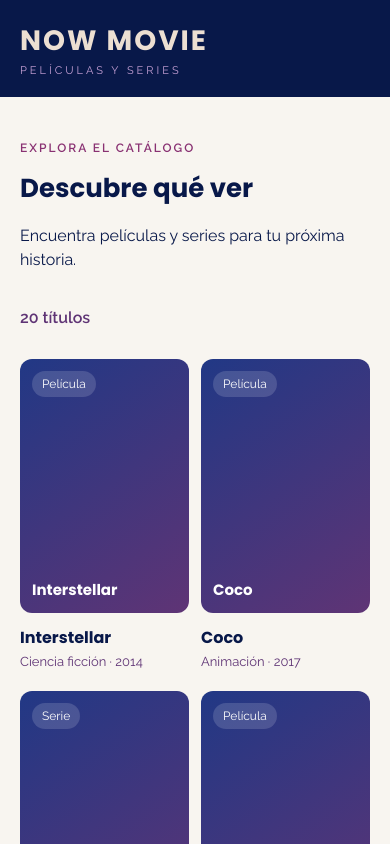
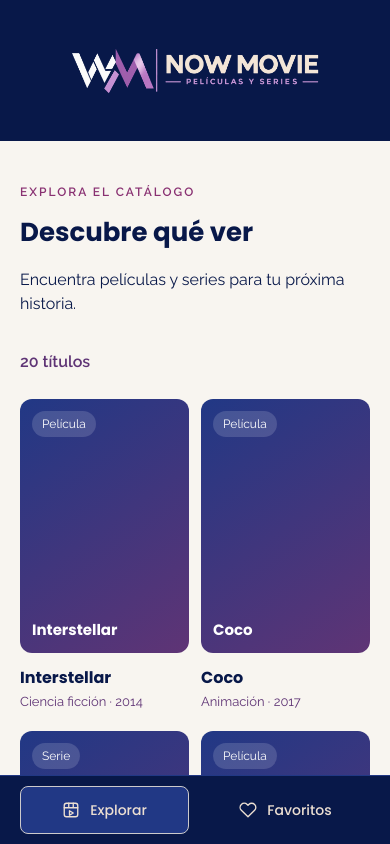
Before and after one commit to Karolac-AC/explorador-peliculas-series, a React (Vite) app: page / in a window 390 px wide. Shown: the top 844 px of the page. Built offline with nearby package versions, Linux system fonts and the light colour scheme.

Commit message:
feat(ui): integrar identidad visual y navegacion responsive

```diff
--- a/src/App.css
+++ b/src/App.css
@@ -19,38 +19,117 @@ button, h1, h2, h3 {
   font-family: "Poppins", sans-serif;
 }
 
+.app {
+  --sidebar-width: 224px;
+}
+
 .app-header {
+  position: fixed;
+  inset: 0 auto 0 0;
+  width: var(--sidebar-width);
   background: #081849;
   color: #ecdfd2;
-  padding: 24px 6%;
+  padding: 28px 20px;
   display: flex;
-  justify-content: space-between;
-  align-items: center;
-  gap: 24px;
+  flex-direction: column;
+  gap: 28px;
+  overflow-y: auto;
 }
 
-.brand h1 {
-  margin: 0;
-  font-size: 28px;
-  letter-spacing: 2px;
+.main-navigation {
+  display: flex;
+  flex-direction: column;
+  gap: 8px;
 }
 
-.brand p {
-  margin: 2px 0 0;
+.nav-item {
+  display: flex;
+  align-items: center;
+  gap: 10px;
+  width: 100%;
+  min-height: 48px;
+  padding: 10px 12px;
+  border: 1px solid transparent;
+  border-radius: 8px;
+  background: transparent;
+  color: #ecdfd2;
+  font-size: 14px;
+  font-weight: 500;
+  text-align: left;
+  cursor: pointer;
+}
+
+.nav-item svg {
+  width: 18px;
+  height: 18px;
+  flex-shrink: 0;
+}
+
+.nav-item:hover {
+  background: #213885;
+}
+
+.nav-item[aria-current="page"] {
+  background: #213885;
+  border-color: #cccacc;
+}
+
+.nav-item:focus-visible {
+  outline: 3px solid #ecdfd2;
+  outline-offset: 3px;
+}
+
+.brand {
+  min-height: 112px;
+  display: flex;
+  align-items: center;
+  justify-content: center;
+}
+
+.brand-logo {
+  display: block;
+  width: 100%;
+  height: auto;
+  object-fit: contain;
+}
+
+.brand-text {
+  font-family: "Poppins", sans-serif;
+  text-align: center;
+}
+
+.brand-text h1 {
+  margin: 0;
+  color: #ecdfd2;
+  font-size: 22px;
+  font-weight: 600;
+  letter-spacing: 1px;
+}
+
+.brand-text p {
+  margin: 6px 0 0;
   color: #c5a0d5;
-  font-size: 11px;
-  letter-spacing: 3px;
+  font-size: 10px;
+  font-weight: 500;
+  letter-spacing: 1.5px;
 }
 
 .header-label {
+  margin-top: auto;
+  line-height: 1.7;
   font-size: 13px;
   color: #cccacc;
 }
 
 .catalog {
-  max-width: 1280px;
-  margin: 0 auto;
-  padding: 48px 6%;
+  margin-left: var(--sidebar-width);
+  padding: 36px clamp(24px, 3vw, 48px);
+  min-width: 0;
+}
+
+.catalog > section {
+  max-width: 1200px;
+  margin-inline: auto;
 }
 
 .catalog-heading {
@@ -58,7 +137,7 @@ button, h1, h2, h3 {
   justify-content: space-between;
   align-items: end;
   gap: 20px;
-  margin-bottom: 32px;
+  margin-bottom: 28px;
 }
 
 .eyebrow {
@@ -90,6 +169,7 @@ button, h1, h2, h3 {
 }
 
 .movie-card {
+  overflow-wrap: anywhere;
   min-width: 0;
 }
 
@@ -128,15 +208,47 @@ button, h1, h2, h3 {
   font-size: 13px;
 }
 
-@media (max-width: 850px) {
+@media (max-width: 1100px) {
   .movie-grid {
     grid-template-columns: repeat(3, minmax(0, 1fr));
   }
 }
 
-@media (max-width: 600px) {
+@media (max-width: 760px) {
   .app-header {
-    padding: 20px;
+    position: static;
+    width: auto;
+    padding: 24px 20px;
+    gap: 0;
+    overflow: visible;
+  }
+
+  .brand {
+    min-height: 88px;
+  }
+
+  .brand-with-logo {
+    width: 100%;
+    max-width: 280px;
+    margin-inline: auto;
+  }
+
+  .main-navigation {
+    position: fixed;
+    inset: auto 0 0;
+    z-index: 10;
+    flex-direction: row;
+    gap: 12px;
+    padding: 10px 20px calc(10px + env(safe-area-inset-bottom));
+    background: #081849;
+    border-top: 1px solid #213885;
+  }
+
+  .nav-item {
+    justify-content: center;
+    flex: 1;
+    min-width: 0;
+    padding-inline: 8px;
   }
 
   .header-label {
@@ -144,7 +256,8 @@ button, h1, h2, h3 {
   }
 
   .catalog {
-    padding: 30px 20px;
+    margin-left: 0;
+    padding: 30px 20px calc(100px + env(safe-area-inset-bottom));
   }
 
   .catalog-heading {
--- a/src/App.jsx
+++ b/src/App.jsx
@@ -1,23 +1,68 @@
 
+import { useState } from "react";
 import movies from "./data/movies";
 
+const logoUrl = import.meta.glob("./assets/now-movie-logo.png", {
+  eager: true,
+  query: "?url",
+  import: "default",
+})["./assets/now-movie-logo.png"];
+
+function NavigationIcon({ name }) {
+  return (
+    <svg viewBox="0 0 24 24" fill="none" stroke="currentColor" strokeWidth="1.8" strokeLinecap="round" strokeLinejoin="round" aria-hidden="true" focusable="false">
+      {name === "explorar" ? (
+        <><rect x="3" y="3" width="18" height="18" rx="3" /><path d="M3 9h18M9 3v6M15 3v6M10 13l5 3-5 3z" /></>
+      ) : (
+        <path d="M20.8 4.6a5.5 5.5 0 0 0-7.8 0L12 5.7l-1.1-1.1a5.5 5.5 0 0 0-7.8 7.8L12 21l8.8-8.6a5.5 5.5 0 0 0 0-7.8Z" />
+      )}
+    </svg>
+  );
+}
+
 function App() {
+  const [activeSection, setActiveSection] = useState("explorar");
+  const [logoFailed, setLogoFailed] = useState(false);
+
   return (
     <div className="app">
       <header className="app-header">
-        <div className="brand">
+        <div className={logoUrl && !logoFailed ? "brand brand-with-logo" : "brand"}>
+          {/* Conserva la identidad textual si la imagen falta o falla al cargar. */}
+          {logoUrl && !logoFailed ? (
+            <img
+              className="brand-logo"
+              src={logoUrl}
+              alt="NOW MOVIE — Películas y series"
+              onError={() => setLogoFailed(true)}
+            />
+          ) : (
+            <div className="brand-text">
               <h1>NOW MOVIE</h1>
               <p>PELÍCULAS Y SERIES</p>
             </div>
+          )}
+        </div>
 
-        <span className="header-label">Tu próxima historia empieza aquí</span>
+        <nav className="main-navigation" aria-label="Navegación principal">
+          <button type="button" className="nav-item" aria-current={activeSection === "explorar" ? "page" : undefined} aria-controls="explorar" onClick={() => setActiveSection("explorar")}>
+            <NavigationIcon name="explorar" />
+            <span>Explorar</span>
+          </button>
+          <button type="button" className="nav-item" aria-current={activeSection === "favoritos" ? "page" : undefined} aria-controls="favoritos" onClick={() => setActiveSection("favoritos")}>
+            <NavigationIcon name="favoritos" />
+            <span>Favoritos</span>
+          </button>
+        </nav>
+        <p className="header-label">Tu próxima historia empieza aquí</p>
       </header>
 
       <main className="catalog">
+        <section id="explorar" aria-labelledby="explorar-title" hidden={activeSection !== "explorar"}>
           <div className="catalog-heading">
             <div>
               <p className="eyebrow">EXPLORA EL CATÁLOGO</p>
-            <h2>Descubre qué ver</h2>
+              <h2 id="explorar-title">Descubre qué ver</h2>
               <p>Encuentra películas y series para tu próxima historia.</p>
             </div>
             <span className="catalog-count">{movies.length} títulos</span>
@@ -38,6 +83,15 @@ function App() {
               </article>
             ))}
           </section>
+        </section>
+        <section id="favoritos" aria-labelledby="favoritos-title" hidden={activeSection !== "favoritos"}>
+          <div className="catalog-heading">
+            <div>
+              <h2 id="favoritos-title">Mis favoritos</h2>
+              <p>Esta funcionalidad estará disponible próximamente.</p>
+            </div>
+          </div>
+        </section>
       </main>
     </div>
   );
```
Also changed, not shown: src/assets/now-movie-logo.png (added), 1 other file (tests, documents, lock files or other folders). Lines whose indentation alone changed are shown as unchanged.
